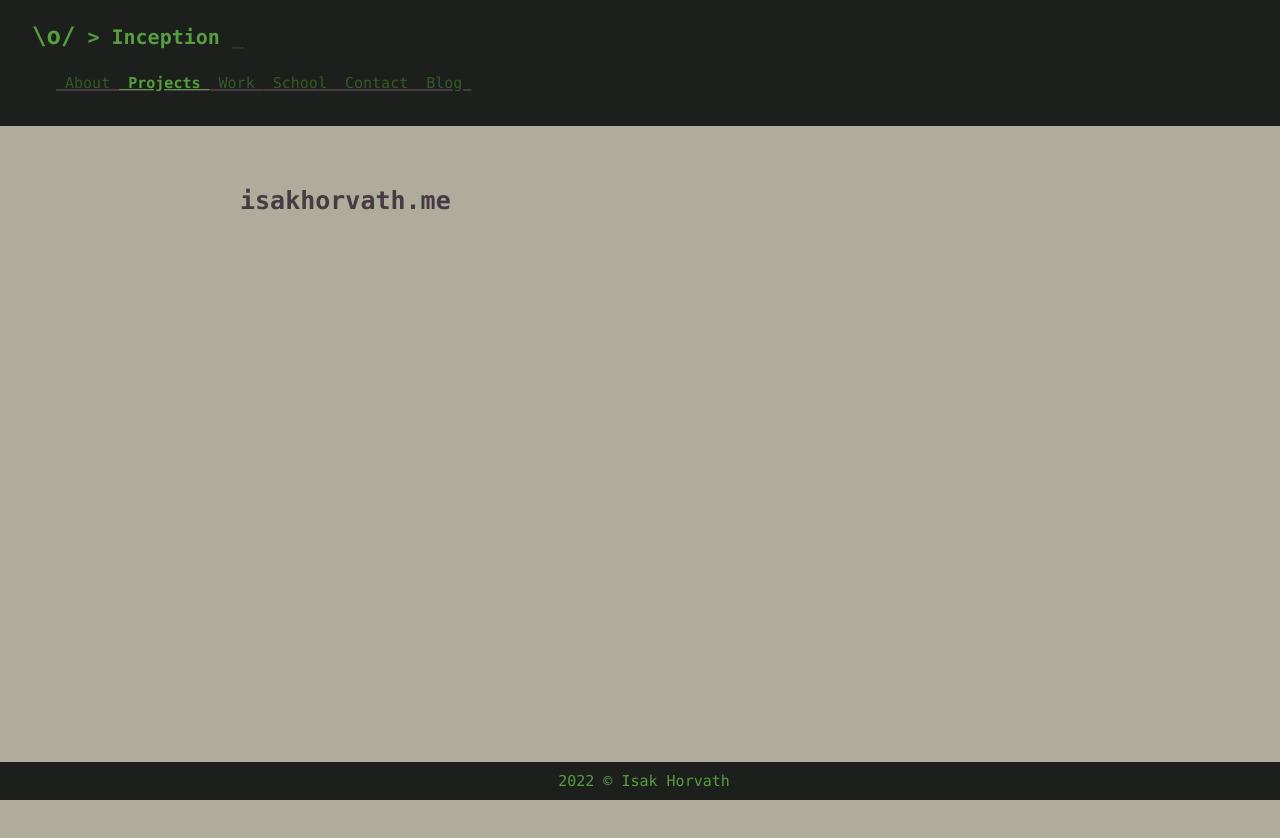
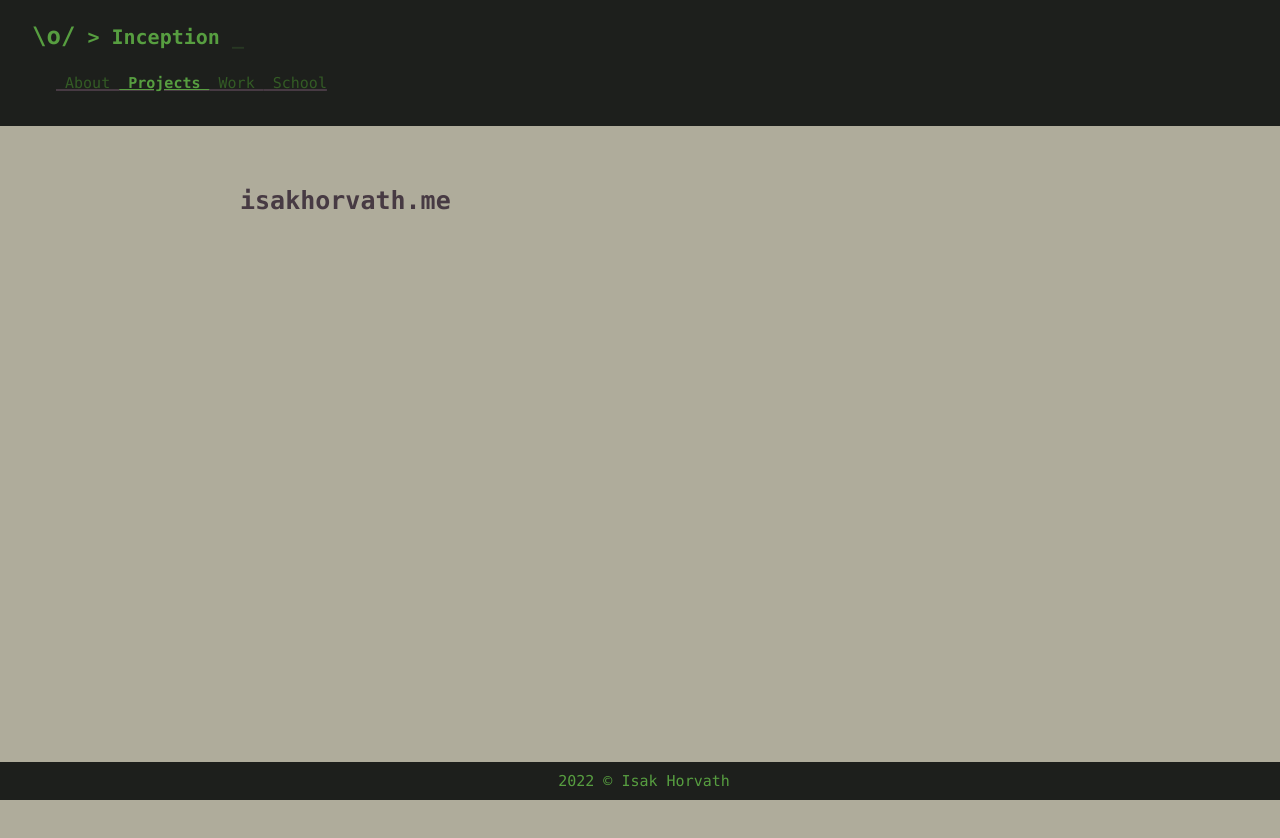
Before and after one commit to tavro/tavro.github.io, a React (Create React App) app: page /#/this in a window 1280 px wide. Shown: the top 838 px of the page. Built offline with nearby package versions, Linux system fonts and the light colour scheme.

Commit message:
FIX: Remove calls to backend (temporary)

```diff
--- a/src/App.js
+++ b/src/App.js
@@ -1,7 +1,10 @@
 import './App.css';
 
+import Contact from './pages/Contact';
+import Blog from './pages/Blog';
+import Profile from './pages/Profile';
+
 import Footer from './components/Footer';
-import Contact from './pages/Contact';
 import School from './pages/School';
 import Work from './pages/Work';
 import Projects from './pages/Projects';
@@ -13,8 +16,6 @@ import Music from './pages/Project/Music';
 import Websites from './pages/Project/Websites';
 import ProjectTemplate from './pages/ProjectTemplate';
 import Rewind from './pages/Rewind';
-import Blog from './pages/Blog';
-import Profile from './pages/Profile';
 
 import BeautyInTheMess from './pages/Project/Songs/BeautyInTheMess';
 import GoldenDaffodil from './pages/Project/Songs/GoldenDaffodil';
@@ -43,14 +44,11 @@ class App extends Component {
             <Route path="/projects" component={Projects} />
             <Route path="/work" component={Work} />
             <Route path="/school" component={School} />
-            <Route path="/contact" component={Contact} />
 
             <Route path="/games" component={Games} />
             <Route path="/programs" component={Programs} />
             <Route path="/music" component={Music} />
             <Route path="/websites" component={Websites} />
-            <Route path="/blog" component={Blog} />
-            <Route path="/profile" component={Profile} />
 
             <Route path="/retrocolors">
                 <ProjectTemplate content="This game actually won a prize!" header="Retro Colors"/>
--- a/src/components/Header.js
+++ b/src/components/Header.js
@@ -47,23 +47,6 @@ class Header extends React.Component {
 			        	<Link to='/school'>
 			        		<li class="nobullet"><span class={this.props.index === 3 ? "selected" : "tab"}>&nbsp;School </span></li>
 			         	</Link>
-			         	<Link to='/contact'>
-			         		<li class="nobullet"><span class={this.props.index === 4 ? "selected" : "tab"}>&nbsp;Contact&nbsp;</span></li>
-		    			</Link>
-		    			<Link to='/blog'>
-			         		<li class="nobullet"><span class={this.props.index === 5 ? "selected" : "tab"}>&nbsp;Blog&nbsp;</span></li>
-		    			</Link>
-                        {this.props.index > 3 && (
-		    			this.props.logged_in ?
-		    			<span>
-			         		    <li class="nobullet"><span class="logout" onClick={this.props.handle_logout}>&nbsp;Log out&nbsp;</span></li>
-		    			</span> :
-		    			<span>
-                            <Link to='/profile'>
-                                <li class="nobullet"><span class={this.props.index === 6 ? "selected" : "tab"}>&nbsp;Login&nbsp;</span></li>
-                            </Link>
-		    			</span>
-		    			)}
 		    	</ul>
 		  	</header>
           </div>
```
